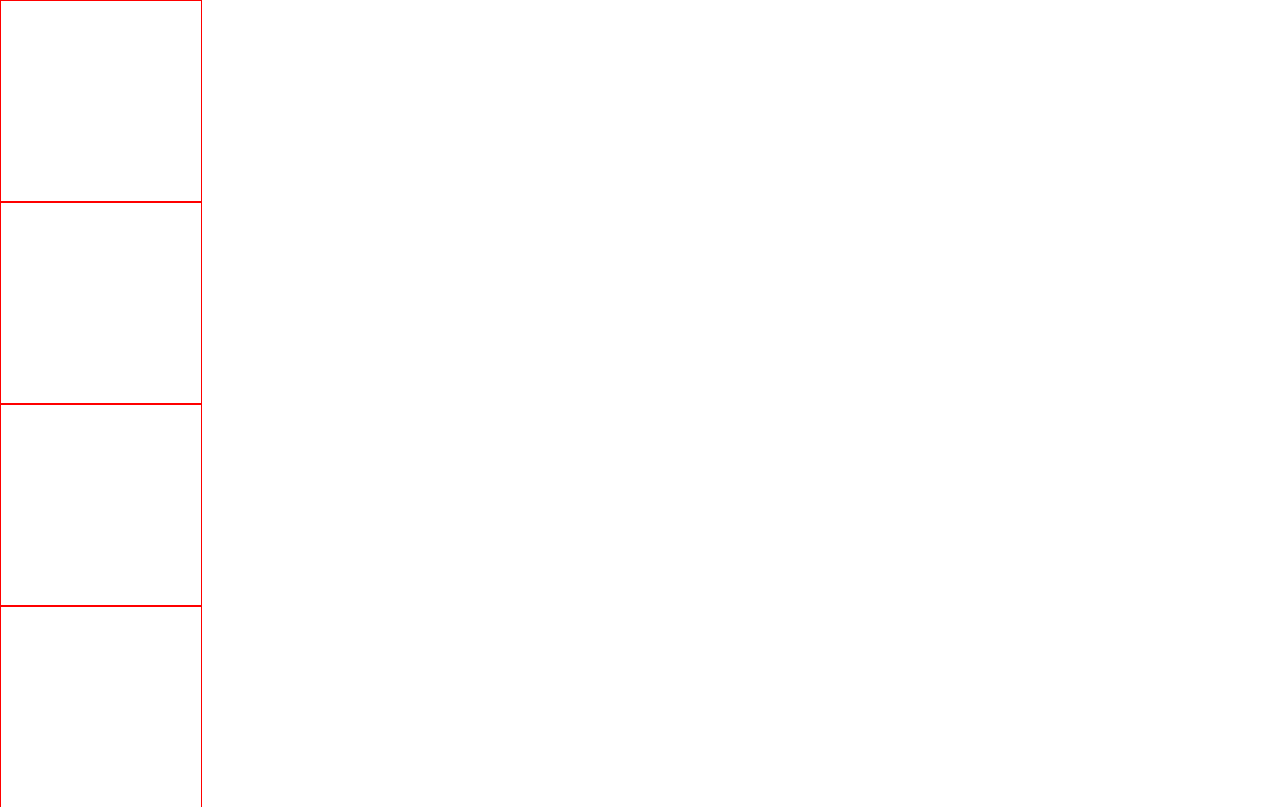
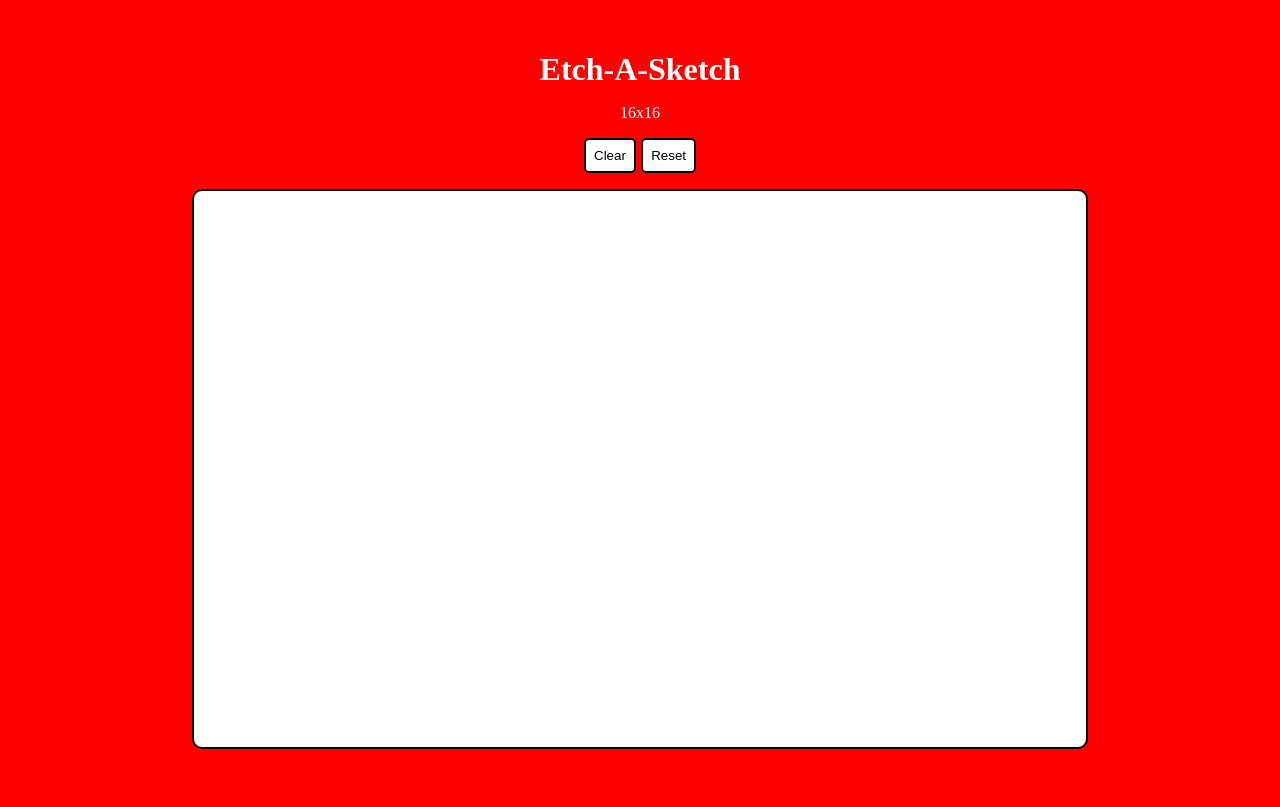
Before and after one commit to jennifertieu/top-etch-a-sketch, a plain HTML site: page index.html in a window 1280 px wide. Shown: the top 807 px of the page. Drawn offline with Linux system fonts and the light colour scheme.

Commit message:
added grid functions, event listeners, and styling

```diff
--- a/index.html
+++ b/index.html
@@ -8,6 +8,15 @@
 	<title>Etch-A-Sketch</title>
 </head>
 <body>
-	<div class="grid-container"></div>
+	<header>
+		<h1>Etch-A-Sketch</h1>
+		<div class="grid-dimensions"></div>
+		<div class="button-container">
+			<button class="clear-button" onclick="clearGrid()">Clear</button>
+			<button class="reset-button" onclick="resetGrid()">Reset</button>
+		</div>
+	</header>
+	<div class="grid-container">
+	</div>
 </body>
 </html>
--- a/script.js
+++ b/script.js
@@ -1,13 +1,46 @@
 "use strict"
 
-let gridNumber = 16;
-
 function createGrid(number) {
-    for (let i = 0; i <= number; i++) {
+    const gridContainer = document.querySelector(".grid-container");
+    for (let i = 1; i <= number*number; i++) {
         let div = document.createElement("div");
         div.classList.add("grid-box")
-        document.querySelector(".grid-container").appendChild(div);
+        gridContainer.appendChild(div);
+        gridContainer.style.gridTemplateColumns = `repeat(${number}, 1fr)`;
+        gridContainer.style.gridTemplateRows = `repeat(${number}, 1fr)`;
     }
+    document.querySelector(".grid-dimensions").textContent = `${number}x${number}`;
 }
 
+function changeColor(event){
+    event.target.style.backgroundColor = "black";
+}
+
+function resetGrid(){
+    let num = prompt("Please enter grid size less than or equal to 100:");
+    if (num === undefined || num === null || num === "") {
+        return;
+    }
+
+    while (num > 100){
+        num = prompt("Number too big! Please enter grid size less than or equal to 100:");
+    }
+
+    const gridContainer = document.querySelector(".grid-container");
+    while (gridContainer.hasChildNodes()) {
+        gridContainer.removeChild(gridContainer.firstChild);
+    }
+    createGrid(num);
+    let gridBoxList = document.querySelectorAll(".grid-box");
+    gridBoxList.forEach(gridBox => {gridBox.addEventListener("mouseover", changeColor)});
+}
+
+function clearGrid(){
+    let gridBoxList = document.querySelectorAll(".grid-box");
+    gridBoxList.forEach(gridBox => {gridBox.style.backgroundColor = null});
+}
+
+let gridNumber = 16;
 createGrid(gridNumber);
+let gridBoxList = document.querySelectorAll(".grid-box");
+gridBoxList.forEach(gridBox => {gridBox.addEventListener("mouseover", changeColor)});
--- a/style.css
+++ b/style.css
@@ -1,14 +1,60 @@
-body {
+* {
     margin: 0;
     padding: 0;
+    box-sizing: border-box;
+}
+
+body {
+    min-height: 100vh;
+    height: 100vh;
+    background-color: red;
+    display: flex;
+    justify-content: center;
+    align-items: center;
+    flex-direction: column;
+    gap: 2%;
+}
+
+header {
+    display: flex;
+    justify-content: center;
+    align-items: center;
+    flex-direction: column;
+    gap: 1rem;
+}
+
+h1 {
+    color: white;
+}
+
+.grid-dimensions {
+    color: white;
+}
+
+.button-container {
+    display: flex;
+    justify-content: center;
+    align-items: center;
+    gap: 5%;
+}
+
+.clear-button, .reset-button {
+    border: 2px solid black;
+    padding: 0.5rem 0.5rem;
+    border-radius: 5px;
+    background: white;
+}
+
+.clear-button:hover, .reset-button:hover {
+    background-color: lightgray;
 }
 
 .grid-container {
-
+    display: grid;
+    height: 70%;
+    width: 70%;
+    justify-content: center;
+    border: 2px solid black;
+    border-radius: 10px;
+    background-color: white;
 }
-
-.grid-box {
-    border: 1px solid red;
-    height: 200px;
-    width: 200px;
-}
```
